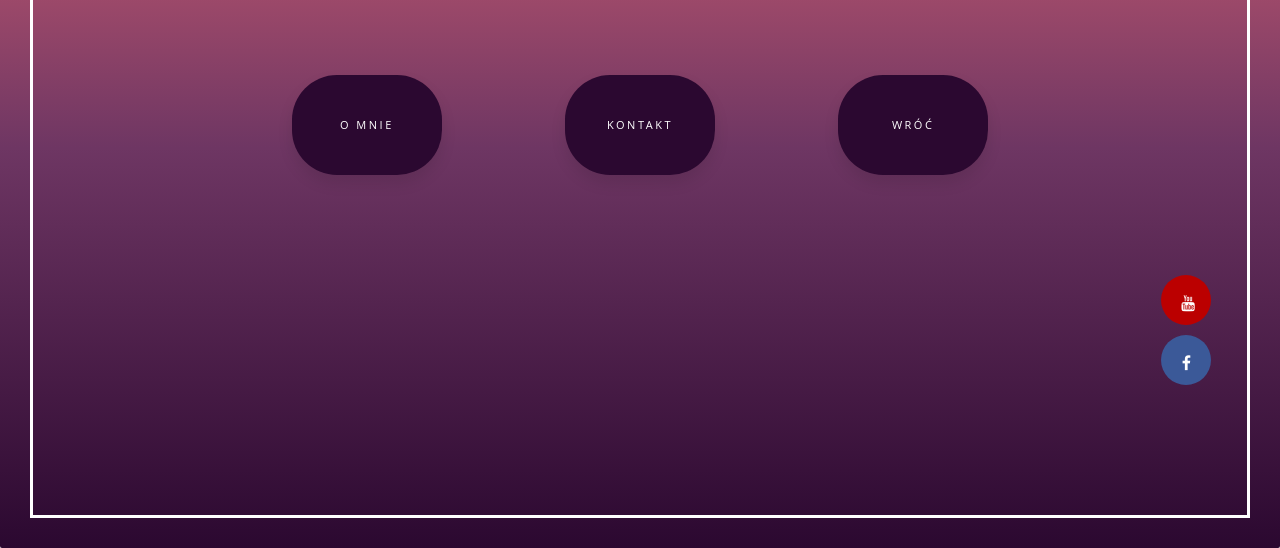
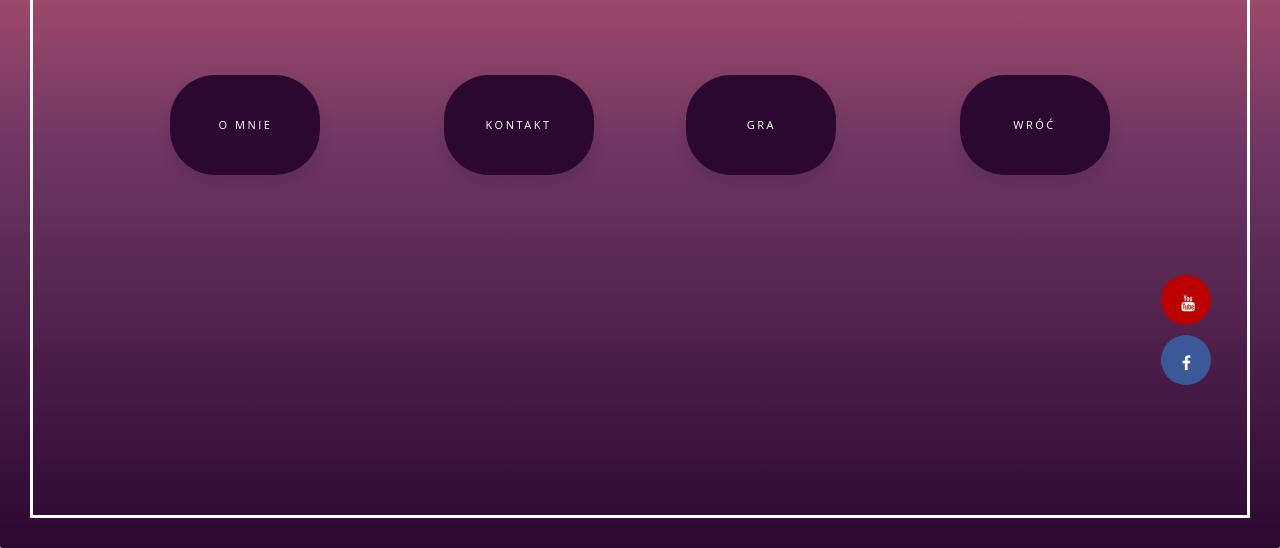
Before and after one commit to xwojdat/wizytowka, a plain HTML site: page info.html in a window 1280 px wide. Shown: the part 252-800 px from the top of the page. Drawn offline with Linux system fonts and the light colour scheme; a web font is replaced by a local one.

Commit message:
add game

```diff
--- a/info.css
+++ b/info.css
@@ -54,6 +54,7 @@ html, body {
 }
 
 .button1,
+.button2,
 .button3,
 .button4{
   width: 150px;
@@ -77,18 +78,23 @@ html, body {
 }
 
 .button1 {
-    margin-left: -45%;
+    margin-left: -65%;
+}
+
+.button2{
+    margin-left: 20%;
 }
 
 .button3 {
-    margin-right: 0%;
+    margin-right: 20%;
 }
 
 .button4 {
-    margin-right: -45%;
+    margin-right: -65%;
 }
 
 .button1:hover,
+.button2:hover,
 .button3:hover,
 .button4:hover{
     background-color: #E96874;
--- a/info.html
+++ b/info.html
@@ -21,6 +21,10 @@
         O mnie
       </button>
 
+      <button class="button2" onclick="locatio.href='./RPS/index.html'">
+        Gra
+      </button>
+
       <button class="button3" onclick="location.href='kontakt.html'">
         Kontakt
       </button>
```
